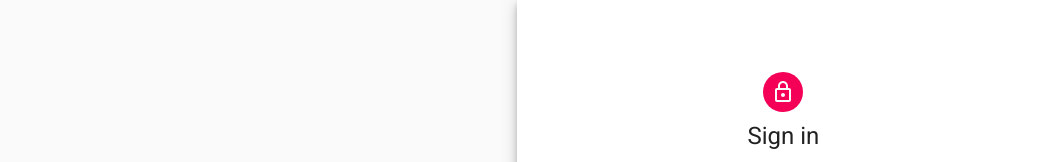
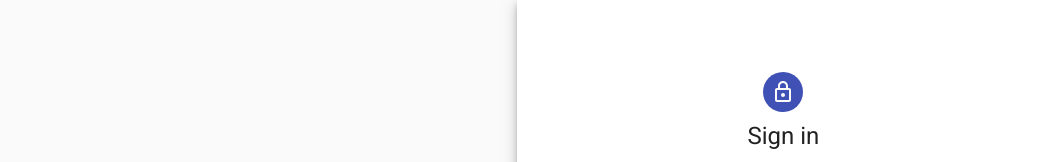
Before and after one commit to infoshareacademy/jfdzr2-all-you-need-is-code, a React (Create React App) app: page / in a window 1280 px wide. Shown: the top 162 px of the page, without its empty margins (230-1280 px from the left). Built offline with nearby package versions, Linux system fonts and the light colour scheme.

Commit message:
small changes added

```diff
--- a/src/App.js
+++ b/src/App.js
@@ -1,8 +1,3 @@
-<<<<<<< HEAD
-import logo from './logo.svg';
-import './App.css';
-import './WelcomePage'
-=======
 import { PrimarySurvey } from './components/PrimarySurvey';
 import { createMuiTheme, ThemeProvider } from "@material-ui/core";
 
@@ -16,7 +11,6 @@ const theme = createMuiTheme({
       },
   },
 });
->>>>>>> main
 
 function App() {
   return (
--- a/src/WelcomePage.js
+++ b/src/WelcomePage.js
@@ -34,21 +34,21 @@ const useStyles = makeStyles((theme) => ({
     backgroundImage: `url(${Logo})`,
     backgroundRepeat: 'no-repeat',
     backgroundColor:
-      theme.palette.type === 'light' ? theme.palette.grey[50] : theme.palette.grey[900],
-    // backgroundSize: 'cover',
+    theme.palette.type === 'light' ? theme.palette.grey[50] : theme.palette.grey[900],
     backgroundPosition: 'center',
   },
   paper: {
     margin: theme.spacing(8, 4),
+    // backgroundColor: theme.palette.primary.main,
     display: 'flex',
     flexDirection: 'column',
     alignItems: 'center',
-  },
+    },
   avatar: {
     margin: theme.spacing(1),
-    backgroundColor: theme.palette.secondary.main,
+    backgroundColor: theme.palette.primary.main,
   },
-  form: {
+   form: {
     width: '100%', // Fix IE 11 issue.
     marginTop: theme.spacing(1),
   },
```
